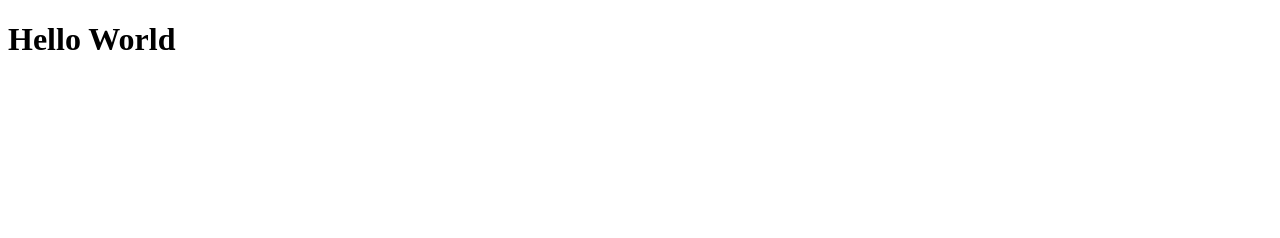
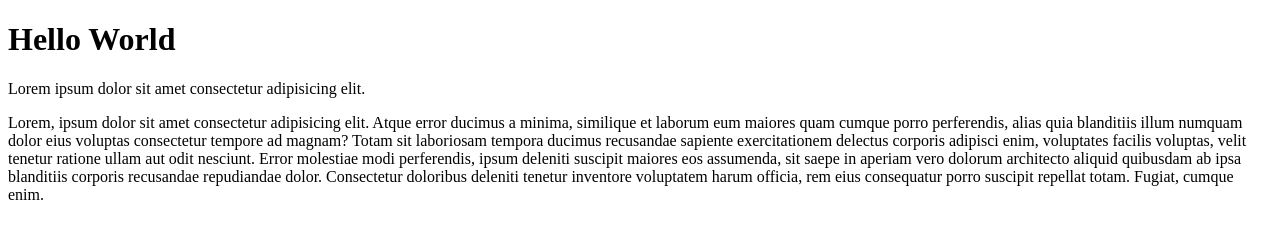
Before and after one commit to Unknown-15/first-project, a plain HTML site: page index.html in a window 1280 px wide. Drawn offline with Linux system fonts and the light colour scheme.

Commit message:
first commit

```diff
--- a/index.html
+++ b/index.html
@@ -7,5 +7,7 @@
 </head>
 <body>
     <h1>Hello World</h1>
+    <p>Lorem ipsum dolor sit amet consectetur adipisicing elit.</p>
+    <p>Lorem, ipsum dolor sit amet consectetur adipisicing elit. Atque error ducimus a minima, similique et laborum eum maiores quam cumque porro perferendis, alias quia blanditiis illum numquam dolor eius voluptas consectetur tempore ad magnam? Totam sit laboriosam tempora ducimus recusandae sapiente exercitationem delectus corporis adipisci enim, voluptates facilis voluptas, velit tenetur ratione ullam aut odit nesciunt. Error molestiae modi perferendis, ipsum deleniti suscipit maiores eos assumenda, sit saepe in aperiam vero dolorum architecto aliquid quibusdam ab ipsa blanditiis corporis recusandae repudiandae dolor. Consectetur doloribus deleniti tenetur inventore voluptatem harum officia, rem eius consequatur porro suscipit repellat totam. Fugiat, cumque enim.</p>
 </body>
 </html>
```
